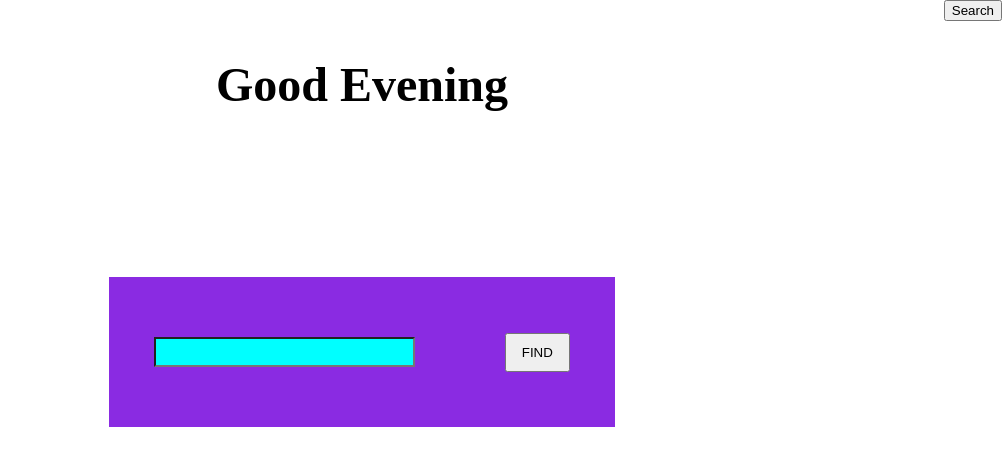
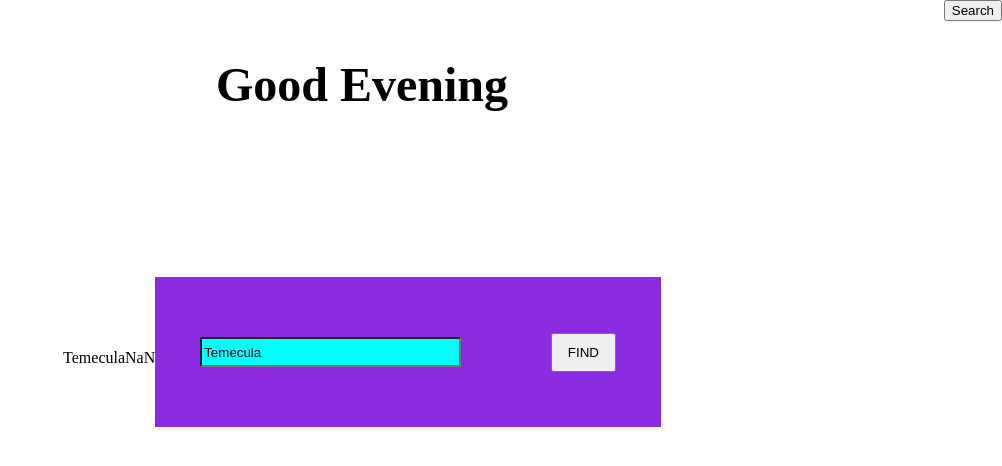
Before and after one commit to ZacharyJorg/React-project, a React (Vite) app: page / in a window 1280 px wide. Both pictures are taken after a click on the button "Search". Shown: the top 466 px of the page, without its empty margins (278-1280 px from the left). Built offline with nearby package versions, Linux system fonts and the light colour scheme; no server answers.

Commit message:
Corrected search functionaility'

```diff
--- a/src/App.jsx
+++ b/src/App.jsx
@@ -1,12 +1,29 @@
-import { useState } from 'react'
+import { useState, useEffect } from 'react'
 import './App.css'
 import { SideBar } from './components/SideBar'
+
+
+const apiKey = '508b36bc34955bd90ee82719d005dbbc'
+
+
 
 const date = new Date()
 console.log(date.getHours())
 
 function App() {
-  const [count, setCount] = useState(0)
+  const [data, setData] = useState(null);
+  const [location, setLocation] = useState('Temecula')
+  const apiUrl = `https://api.openweathermap.org/data/2.5/weather?q=${location}&appid=${apiKey}`;
+  useEffect(() => {
+    fetch(apiUrl)
+      .then(response => response.json())
+      .then(data => setData(data))
+      .catch(error => console.log(error))
+  }, [apiUrl]);
+
+  console.log(data)
+  let tempurature = ((data?.main?.temp- 273.15) * 9/5 + 32).toFixed()
+  console.log(data?.main?.temp ?? "Loading...")
 //1-11 morning, 12-15 afternoon, 16-21 evening, 22-24 night
 const greeting = date.getHours() >= 1 && date.getHours() <= 11
     ? "Good Morning"
@@ -16,10 +33,16 @@ const greeting = date.getHours() >= 1 && date.getHours() <= 11
     ? "Good Evening"
     : "Good Night";
 
+    function handleLocationChange(newLocation) {
+      setLocation(newLocation);
+    }
+
     return (
       <>
       <h1 className='greeting'>{greeting}</h1>
-      <SideBar />
+      <p>{location}</p>
+      <p>{tempurature ?? "Loading..."}</p>
+      <SideBar location={location} onLocationChange={handleLocationChange} />
       </>
     )
   }
--- a/src/components/SideBar.jsx
+++ b/src/components/SideBar.jsx
@@ -1,40 +1,37 @@
 import React, {useState} from "react"
 import './SideBar.css'
 
-export function SideBar (){
+export function SideBar (props){
 const [buttonClicked, setButtonClicked] = useState(false);
 
+
 function handleClick() {
-    if(buttonClicked == true){
+    if(buttonClicked){
         setButtonClicked(false)
-    } else if (buttonClicked == false){
+    } else {
     setButtonClicked(true);
     }
   }
-  if(buttonClicked == false){
+
+  function handleLocationChange(event) {
+    props.onLocationChange(event.target.value);
+  }
+
+  if(buttonClicked){
     return (
       <>
-        <button className="searchButton" onClick={handleClick}>Search</button>
+      <button className="searchButton" onClick={handleClick}>Search</button>
+        <div className="backdrop">
+            <input type='text' value={props.location} onChange={handleLocationChange} className="cityInput"></input>
+            <button className="findButton">FIND</button>
+        </div>
       </>
     )
-  } else if(buttonClicked == true) {
+  } else {
     return(
         <>
         <button className="searchButton" onClick={handleClick}>Search</button>
-        <Nav />
         </>
     )
   }
   }
-
-
-export function Nav (){
-    return (
-        <>
-        <div className="backdrop">
-            <input type='text' className="cityInput"></input>
-            <button className="findButton">FIND</button>
-        </div>
-        </>
-    )
-}
```
